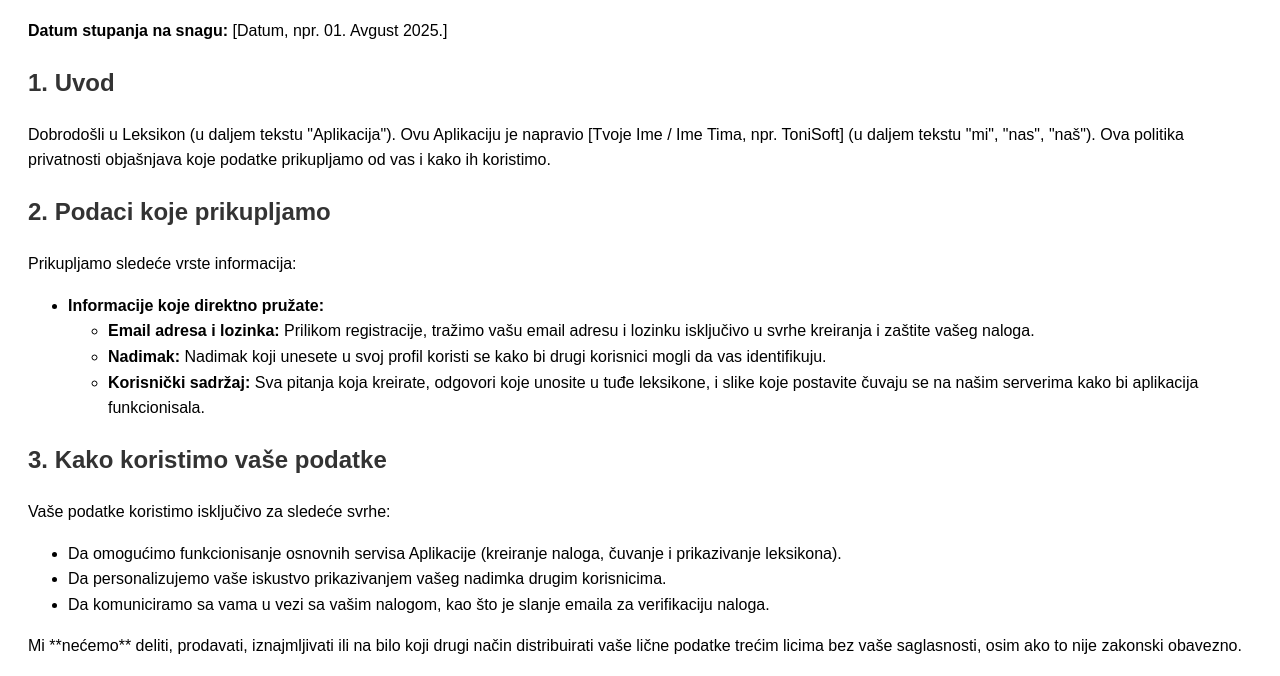
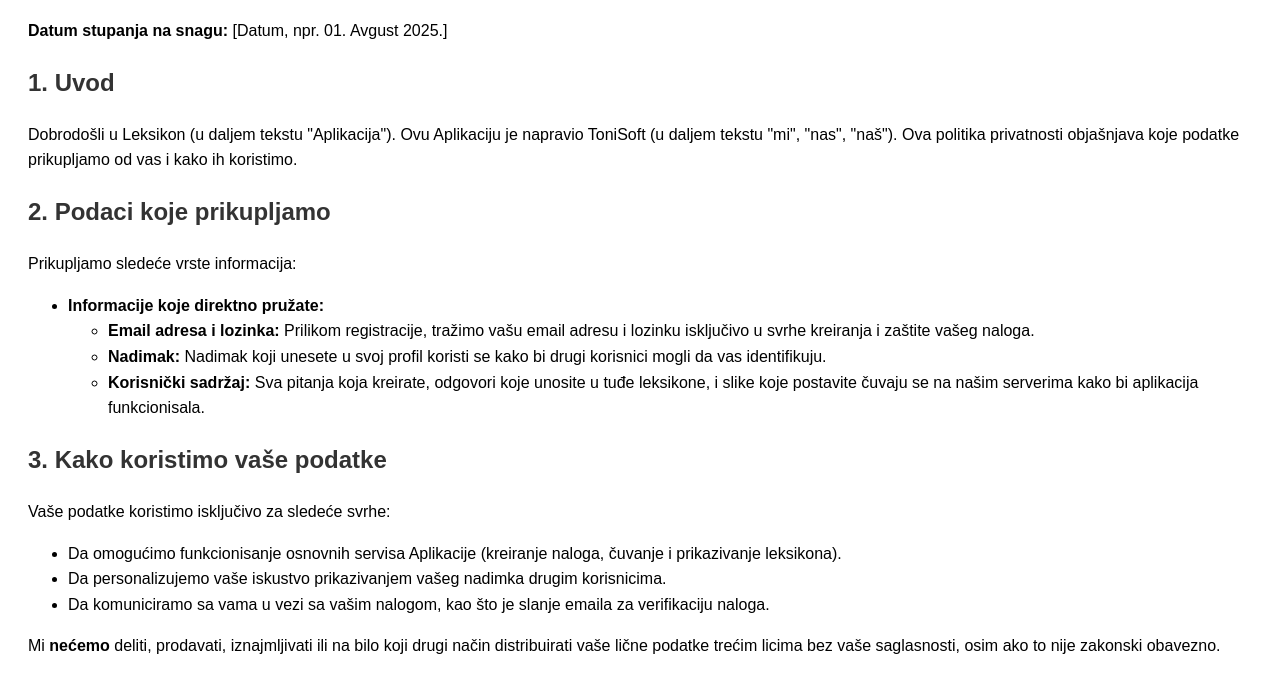
Before and after one commit to pAtisha/pAtisha.github.io, a plain HTML site: page leksikon.html in a window 1280 px wide. Shown: the part 104-780 px from the top of the page. Drawn offline with Linux system fonts and the light colour scheme.

Commit message:
Update leksikon.html

```diff
--- a/leksikon.html
+++ b/leksikon.html
@@ -15,7 +15,7 @@
 
     <h2>1. Uvod</h2>
     <p>
-        Dobrodošli u Leksikon (u daljem tekstu "Aplikacija"). Ovu Aplikaciju je napravio [Tvoje Ime / Ime Tima, npr. ToniSoft] (u daljem tekstu "mi", "nas", "naš"). Ova politika privatnosti objašnjava koje podatke prikupljamo od vas i kako ih koristimo.
+        Dobrodošli u Leksikon (u daljem tekstu "Aplikacija"). Ovu Aplikaciju je napravio ToniSoft (u daljem tekstu "mi", "nas", "naš"). Ova politika privatnosti objašnjava koje podatke prikupljamo od vas i kako ih koristimo.
     </p>
 
     <h2>2. Podaci koje prikupljamo</h2>
@@ -38,7 +38,7 @@
         <li>Da personalizujemo vaše iskustvo prikazivanjem vašeg nadimka drugim korisnicima.</li>
         <li>Da komuniciramo sa vama u vezi sa vašim nalogom, kao što je slanje emaila za verifikaciju naloga.</li>
     </ul>
-    <p>Mi **nećemo** deliti, prodavati, iznajmljivati ili na bilo koji drugi način distribuirati vaše lične podatke trećim licima bez vaše saglasnosti, osim ako to nije zakonski obavezno.</p>
+    <p>Mi <b>nećemo</b> deliti, prodavati, iznajmljivati ili na bilo koji drugi način distribuirati vaše lične podatke trećim licima bez vaše saglasnosti, osim ako to nije zakonski obavezno.</p>
 
     <h2>4. Čuvanje i bezbednost podataka</h2>
     <p>
@@ -58,7 +58,7 @@
     <h2>7. Kontaktirajte nas</h2>
     <p>
         Ako imate bilo kakvih pitanja u vezi sa ovom politikom privatnosti, možete nas kontaktirati na: <br>
-        <strong>Email:</strong> [Tvoj Kontakt Email]
+        <strong>Email:</strong> toneex97@gmail.com
     </p>
 </body>
 </html>
```
